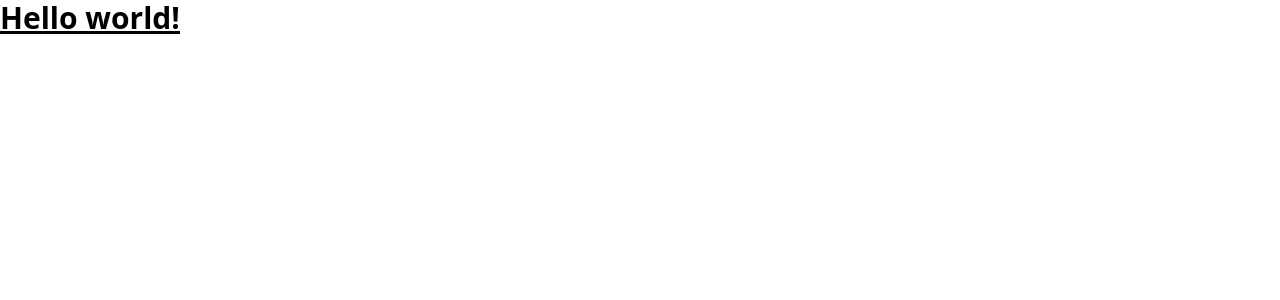
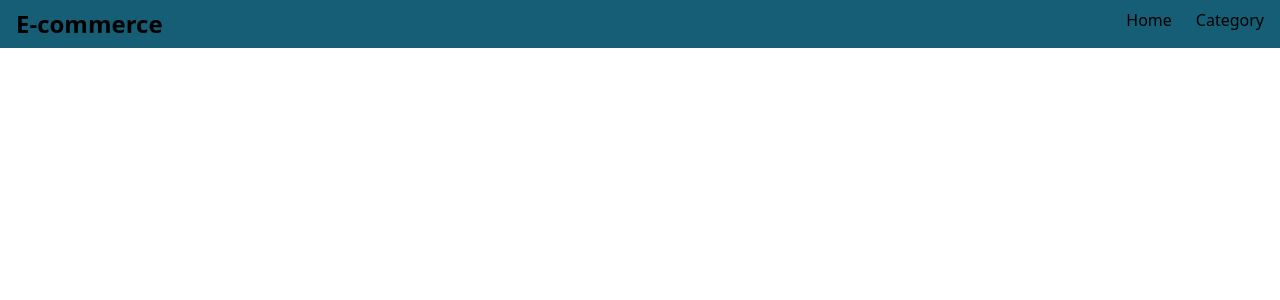
Before and after one commit to Bashar-zakarneh/ecommerce-app, a React (Vite) app: page / in a window 1280 px wide. Shown: the top 300 px of the page. Built offline with nearby package versions, Linux system fonts and the light colour scheme.

Commit message:
Project Structure

```diff
--- a/src/App.tsx
+++ b/src/App.tsx
@@ -1,7 +1,9 @@
+import Header from "./components/Header";
+
 const App = () => {
   return (
     <div>
-      <h1 className="text-3xl font-bold underline">Hello world!</h1>
+      <Header />
     </div>
   );
 };
--- a/src/components/Header.tsx
+++ b/src/components/Header.tsx
@@ -1,5 +1,29 @@
 const Header = () => {
-  return <div>Header</div>;
+  return (
+    <div className="bg-cyan-800 py-2">
+      <div className="container mx-auto px-4 flex justify-between">
+        {/* Logo */}
+        <div>
+          <a href="/" className="text-2xl font-bold cursor-pointer">
+            E-commerce
+          </a>
+        </div>
+
+        {/* Links */}
+
+        <div>
+          <ul className="flex justify-between gap-6">
+            <li>
+              <a href="">Home</a>
+            </li>
+            <li>
+              <a href="">Category</a>
+            </li>
+          </ul>
+        </div>
+      </div>
+    </div>
+  );
 };
 
 export default Header;
--- /dev/null
+++ b/src/components/ProductCard.tsx
@@ -0,0 +1,5 @@
+const ProductCard = () => {
+  return <div>ProductCard</div>;
+};
+
+export default ProductCard;
--- /dev/null
+++ b/src/pages/ProductDetails.tsx
@@ -0,0 +1,5 @@
+const ProductDetails = () => {
+  return <div>ProductDetails</div>;
+};
+
+export default ProductDetails;
```
